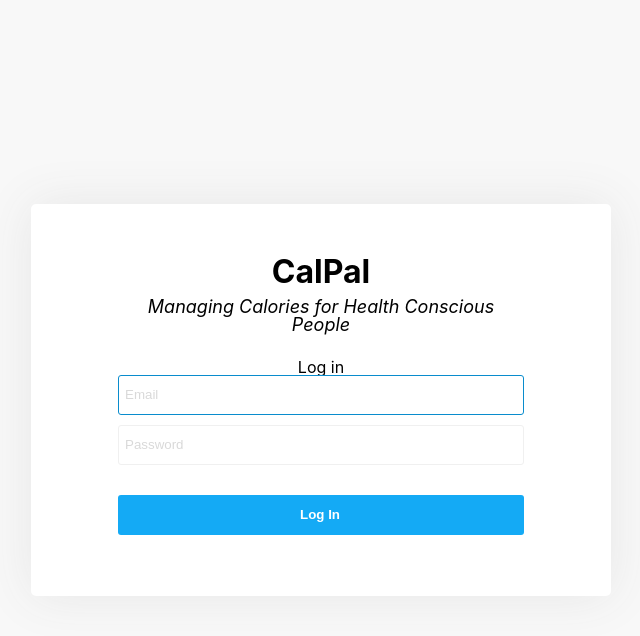
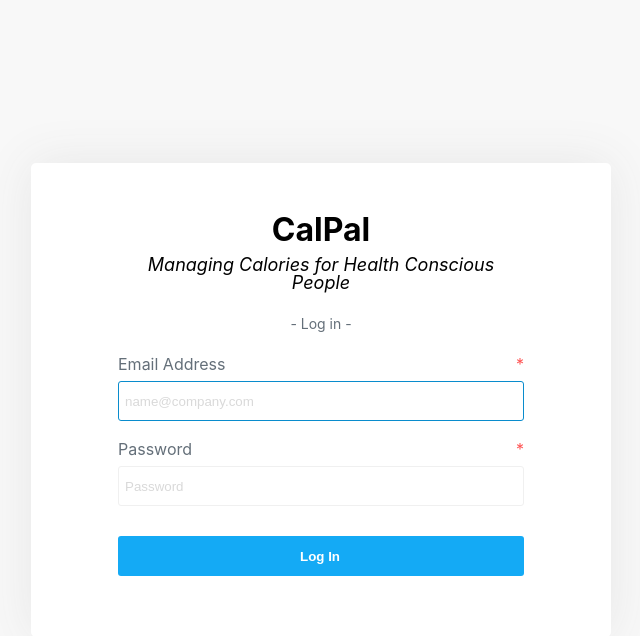
Before and after one commit to nattui/CalPal, a Flask app: page / in a window 1280 px wide. Shown: the top 636 px of the page, without its empty margins (319-959 px from the left). Run offline with Flask 2, Linux system fonts and the light colour scheme; parts of the project's set-up code (start-up, migrations or seed data) failed here and were passed over.

Commit message:
Update login.html (Add form text)

```diff
--- a/project/templates/login.html
+++ b/project/templates/login.html
@@ -9,41 +9,42 @@
       <div class="form-wrapper">
 
         <div class="center">
-          <div>
+          <div class="form-header">
             <h1><a href="{{ url_for("main.home") }}">CalPal</a></h1>
             <h2>Managing Calories for Health Conscious People</h2>
-            <p>Log in</p>
+            <p>- Log in -</p>
+          </div>
+        </div>
 
+        <!-- Error message appears -->
         {% if loginFailure is defined %}
         <div class="failure">
-                <p>The username or password is not correct.</p>
+          <p>Incorrect email or password combination.</p>
         </div>
         {% endif %}
 
-          </div>
-        </div>
-
-        <div class="center">
         <!-- Form method="POST" -->
         <form method="POST" action="{{ url_for("main.login") }}">
 
           <!-- Email -->
-            <div class="center">
-              <input type="email" name="email" placeholder="Email" spellcheck="false" autofocus required>
+          <div class=input-label>
+            <label>Email Address</label>
+            <span>*</span>
           </div>
+          <input type="email" name="email" placeholder="name@company.com" spellcheck="false" autofocus required>
 
           <!-- Password -->
-            <div class="center">
+          <div class=input-label>
+            <label>Password</label>
+            <span>*</span>
+          </div>
           <input type="password" name="password" placeholder="Password" spellcheck="false" required>
-            </div>
 
           <!-- Submit -->
-            <div class="center">
           <button type="submit">Log In</button>
-            </div>
 
         </form>
-        </div>
+
 
       </div>
     </div>
```
Lines whose indentation alone changed are shown as unchanged.
